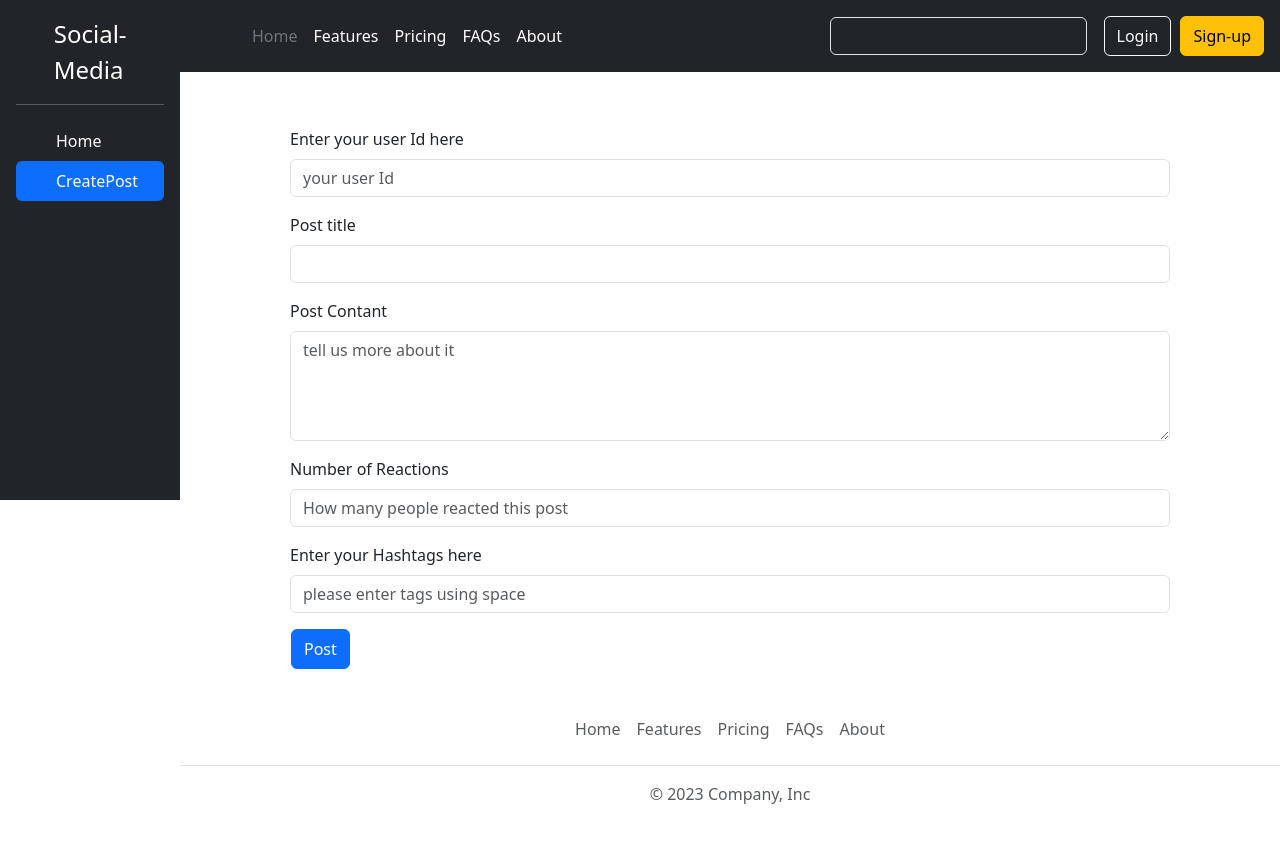
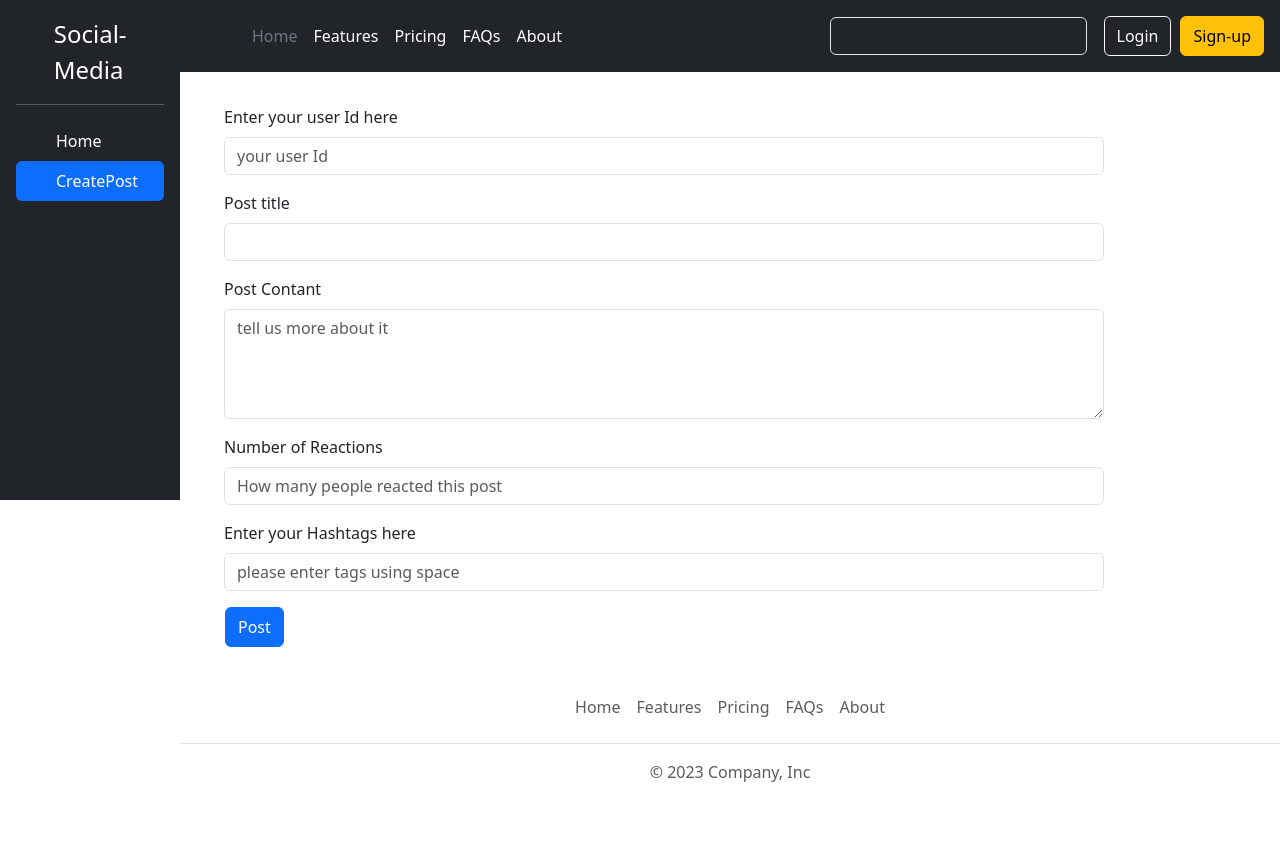
Before and after one commit to abhishekghanekar13/SocialMedia, a React (Vite) app: page / in a window 1280 px wide. Both pictures are taken after a click on the item "CreatePost". Shown: the top 842 px of the page. Built offline with nearby package versions, Linux system fonts and the light colour scheme.

Commit message:
change heigth-width

```diff
--- a/src/App.css
+++ b/src/App.css
@@ -25,7 +25,8 @@
 }
 .card-post{
     width: 80%;
-    margin-top: 5%;
-    margin-left: 10%;
+    margin-top: 3%;
+    margin-left: 4%;
+
 
 }
```
